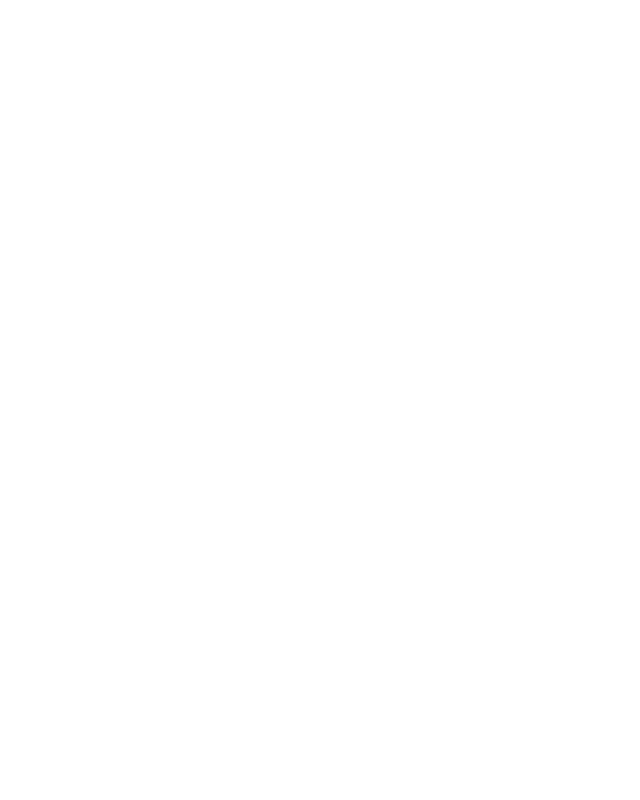
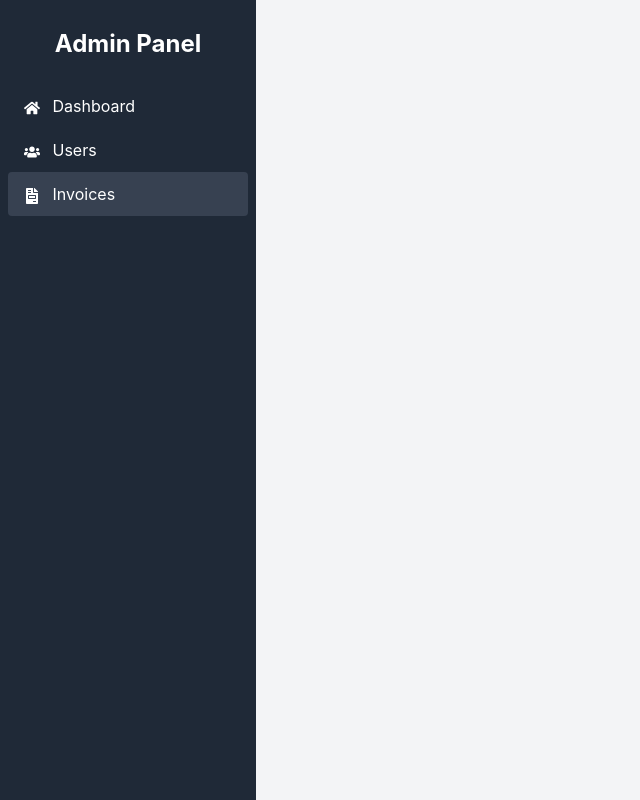
Before and after one commit to mm-chessman/shic-print-billing, a React (Create React App) app: page /admin/invoices in a window 1280 px wide. Before the commit this address had no page. Shown: the whole page, without its empty margins (0-640 px from the left). Built offline with nearby package versions, Linux system fonts and the light colour scheme.

Commit message:
working with admin panel

```diff
--- a/src/App.tsx
+++ b/src/App.tsx
@@ -9,7 +9,7 @@
     <Router>
       <Routes>
         <Route path="/" element={<LoginPage />} />
-        <Route path="/admin" element={<AdminPanel />} />
+        <Route path="/admin/*" element={<AdminPanel />} />
       </Routes>
     </Router>
   );
--- a/src/components/AdminPanel.tsx
+++ b/src/components/AdminPanel.tsx
@@ -11,9 +11,9 @@
       <Sidebar />
       <div className="flex-1 p-6">
         <Routes>
-          <Route path="/" element={<Dashboard />} />
-          <Route path="/users" element={<Users />} />
-          <Route path="/invoices" element={<Invoices />} />
+          <Route path="/admin" element={<Dashboard />} />
+          <Route path="/admin/users" element={<Users />} />
+          <Route path="/admin/invoices" element={<Invoices />} />
         </Routes>
       </div>
     </div>
--- a/src/components/Sidebar.tsx
+++ b/src/components/Sidebar.tsx
@@ -1,5 +1,5 @@
 import React from 'react';
-import { Link } from 'react-router-dom';
+import { NavLink } from 'react-router-dom';
 import { FaHome, FaUsers, FaFileInvoice } from 'react-icons/fa';
 
 const Sidebar: React.FC = () => {
@@ -7,15 +7,31 @@
     <div className="h-screen bg-gray-800 text-white w-64 space-y-6 py-7 px-2">
       <h1 className="text-2xl font-bold text-center">Admin Panel</h1>
       <nav>
-        <Link to="/" className="block py-2.5 px-4 rounded transition duration-200 hover:bg-gray-700 hover:text-white">
+        <NavLink
+          to="/admin"
+          className={({ isActive }) =>
+            `block py-2.5 px-4 rounded transition duration-200 hover:bg-gray-700 hover:text-white ${isActive ? 'bg-gray-700' : ''}`
+          }
+          end
+        >
           <FaHome className="inline mr-2" /> Dashboard
-        </Link>
-        <Link to="/users" className="block py-2.5 px-4 rounded transition duration-200 hover:bg-gray-700 hover:text-white">
+        </NavLink>
+        <NavLink
+          to="/admin/users"
+          className={({ isActive }) =>
+            `block py-2.5 px-4 rounded transition duration-200 hover:bg-gray-700 hover:text-white ${isActive ? 'bg-gray-700' : ''}`
+          }
+        >
           <FaUsers className="inline mr-2" /> Users
-        </Link>
-        <Link to="/invoices" className="block py-2.5 px-4 rounded transition duration-200 hover:bg-gray-700 hover:text-white">
+        </NavLink>
+        <NavLink
+          to="/admin/invoices"
+          className={({ isActive }) =>
+            `block py-2.5 px-4 rounded transition duration-200 hover:bg-gray-700 hover:text-white ${isActive ? 'bg-gray-700' : ''}`
+          }
+        >
           <FaFileInvoice className="inline mr-2" /> Invoices
-        </Link>
+        </NavLink>
       </nav>
     </div>
   );
```
